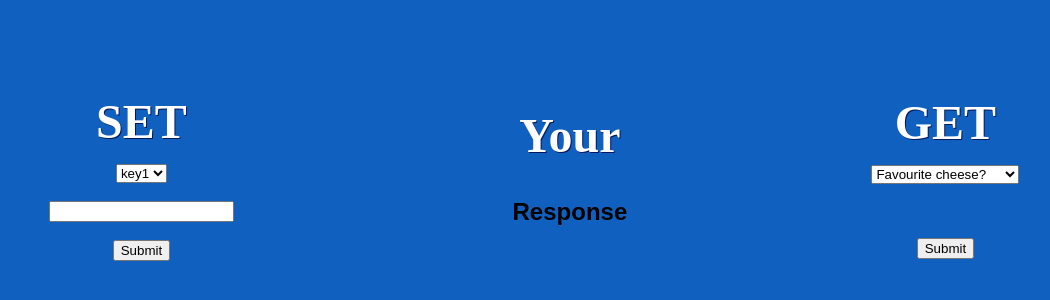
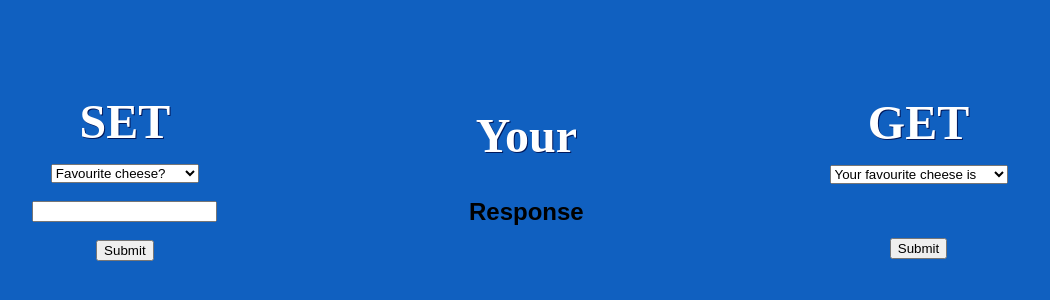
Before and after one commit to matthewiiv/redis-on-heroku, a website: page public/index.html in a window 1280 px wide. Shown: the part 182-482 px from the top of the page, without its empty margins (123-1173 px from the left). Drawn offline with Linux system fonts and the light colour scheme; files that its build step writes are made by us from their sources; files whose address does not match are found by name.

Commit message:
question retype

```diff
--- a/public/index.html
+++ b/public/index.html
@@ -8,10 +8,10 @@
         <div class="wrapper" id="resultsWrap">
           <h1 id="title">SET</h1>
           <select id='setField'>
-            <option value="key1">key1</option>
-            <option value="key2">key2</option>
-            <option value="key3">key3</option>
-            <option value="key4">key4</option>
+              <option value="key1">Favourite cheese?</option>
+              <option value="key2">Do you like cheddar?</option>
+              <option value="key3">Favourite planet?</option>
+              <option value="key4">Favourite carpenter?</option>
           </select><br><br>
           <input type='text' id='setValue' list='results'><br><br>
           <button type='button' id='set'>Submit</button>
@@ -23,10 +23,10 @@
         <div class="wrapper" id="resultsWrap">
           <h1 id="title">GET</h1>
           <select id='getField'>
-            <option value="key1">Favourite cheese?</option>
-            <option value="key2">Do you like cheddar?</option>
-            <option value="key3">Favourite planet?</option>
-            <option value="key4"></option>
+            <option value="key1">Your favourite cheese is</option>
+            <option value="key2">Do you like cheddar</option>
+            <option value="key3">Your favourite planet is</option>
+            <option value="key4">Your favourite carpenter is</option>
           </select><br><br>
           <input type='text' id='setValue' list='results' style="display: none"><br><br>
           <button type='button' id='get'>Submit</button>
```
